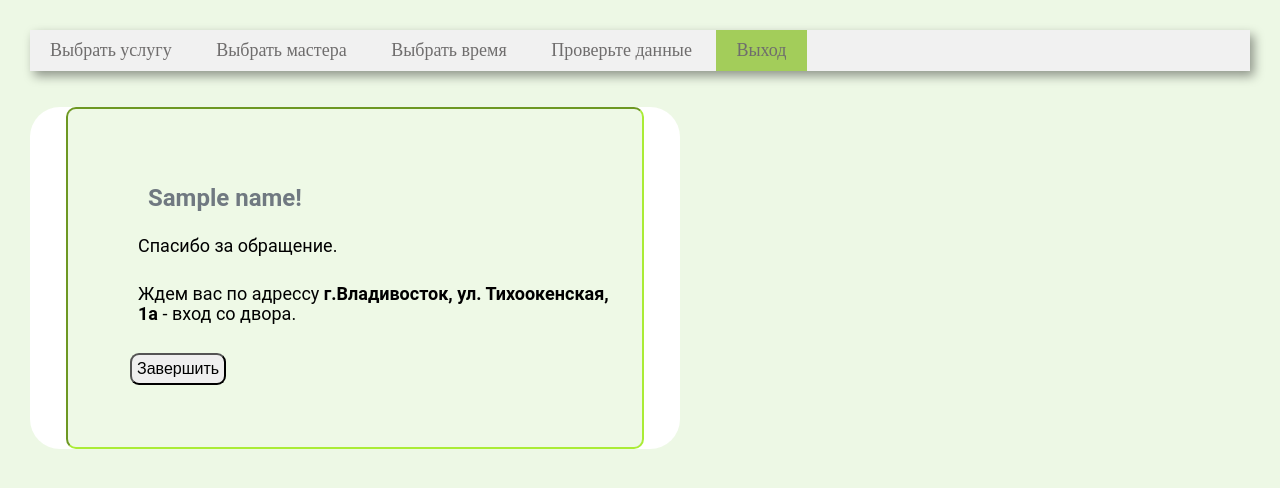
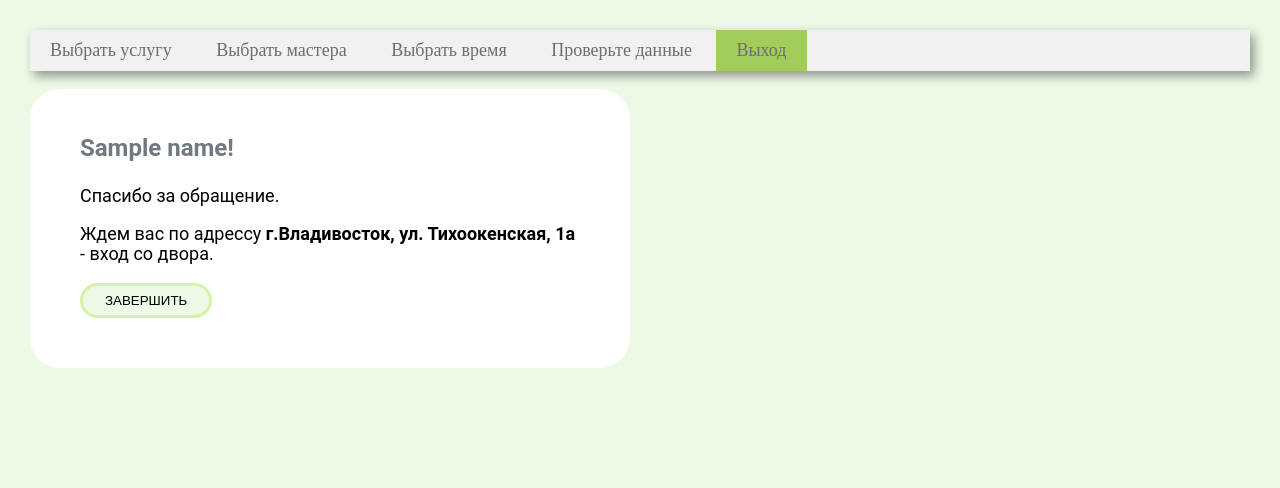
Before and after one commit to Dreammary0/Python_Web-Development_Flask, a Flask app: template final_project/templates/success.html in a window 1280 px wide. Shown: the top 488 px of the page. Run offline with Flask 2, Linux system fonts and the light colour scheme; the template is opened without the code that fills it: most values are stand-ins (such as "Sample title", 1, 10 or a date in 2020).

Commit message:
Стили кнопок

```diff
--- a/final_project/static/CSS/frame_style.css
+++ b/final_project/static/CSS/frame_style.css
@@ -55,17 +55,17 @@ body {
    color: #707981;
 }
 
-input[type="submit"] {
-    /* сверху | справа | снизу | слева */
-    margin: 2em 0 0 0;
-   border-radius: 4px;
-    font-size: 12pt;
-    border-radius: 9px;
-    text-align: center;
-    margin-top: 10px;
-    cursor: pointer;
+/*input[type="submit"] {*/
+/*    !* сверху | справа | снизу | слева *!*/
+/*    margin: 2em 0 0 0;*/
+/*   border-radius: 4px;*/
+/*    font-size: 12pt;*/
+/*    border-radius: 9px;*/
+/*    text-align: center;*/
+/*    margin-top: 10px;*/
+/*    cursor: pointer;*/
 
-}
+/*}*/
 
 label:hover {
     background: #eee;
@@ -76,26 +76,35 @@ summary:hover{
     cursor: pointer;
 }
 
-
-.button {
-    border-radius: 7px;
-    transition: .2s linear;
-}
-
-.button_1 {
-    padding: 5px;
-    border-radius: 4px;
-    font-size: 12pt;
-    border-radius: 9px;
+/*Кнопки*/
+input[type="submit"] {
+    /* сверху | справа | снизу | слева */
+    margin: 2em 0 0 0;
     text-align: center;
     margin-top: 10px;
     cursor: pointer;
 }
+
+.button_1 {
+    border: 3px solid rgba(175, 231, 70, 0.4);
+    text-transform: uppercase;
+    background: rgba(212, 239, 192, 0.4);
+    text-decoration: none;
+    padding: 7px 22px;
+    display: inline-block;
+    border-radius: 100px;
+    transition: all .2s;
+    margin-top: 10px;
+    cursor: pointer;
+}
 .button_1:hover {
-    background: rgba(163, 205, 90, 0.14);
+    transform: translateY(-3px);
+    box-shadow: 0 10px 20px rgba(0, 0, 0, 0.2);
 
 }
 
 .button_1:active {
+     transform: translateY(-1px);
+    box-shadow: 0 5px 10px rgba(0, 0, 0, 0.2);
     background: rgba(163, 205, 90);
 }
--- a/final_project/static/CSS/frame_style_2.css
+++ b/final_project/static/CSS/frame_style_2.css
@@ -67,14 +67,50 @@ select {
     background: rgba(163, 205, 90);
 }
 
+
+
+
+
+/*Кнопки*/
 input[type="submit"] {
-    padding: 5px;
-        margin: 2em 2em 2em 2em;
+    /* сверху | справа | снизу | слева */
+    margin: 2em 0 0 0;
+    text-align: center;
+    margin-top: 10px;
+    cursor: pointer;
+}
 
-    border-radius: 4px;
-    font-size: 12pt;
-    border-radius: 9px;
-    text-align: center;
+
+input[type="submit"]:hover {
+    transform: translateY(-3px);
+    box-shadow: 0 10px 20px rgba(0, 0, 0, 0.2);
+
+}
+
+button[type="submit"]:hover {
+    transform: translateY(-3px);
+    box-shadow: 0 10px 20px rgba(0, 0, 0, 0.2);
+
+}
+
+input[type="submit"], button[type="submit"]:active {
+     transform: translateY(-1px);
+    box-shadow: 0 5px 10px rgba(0, 0, 0, 0.2);
+    background: rgba(163, 205, 90);
+}
+
+
+
+input[type="submit"], button[type="submit"] {
+    margin: 2em 2em 2em 2em;
+       border: 3px solid rgba(175, 231, 70, 0.4);
+    text-transform: uppercase;
+    background: rgba(212, 239, 192, 0.4);
+    text-decoration: none;
+    padding: 7px 22px;
+    display: inline-block;
+    border-radius: 100px;
+    transition: all .2s;
     margin-top: 10px;
     cursor: pointer;
 }
--- a/final_project/templates/date_page.html
+++ b/final_project/templates/date_page.html
@@ -89,7 +89,7 @@
               <h3 style="padding: 45px 0 0 8px;">Выберите интервал:</h3>
             <input type="date"  required="required" placeholder="С какого" name="dateStart">
             <input type="date" required="required" placeholder="По какое" name="dateEnd">
-            <button type ="submit" name="submitGetDate" value="on" class="button_1">Найти подходящее время</button>
+            <button type ="submit" name="submitGetDate" style="margin: 0 0 0 0; " value="on">Показать</button>
   </form>
 
 
@@ -103,7 +103,7 @@
            {% for i in range(0,len(date_list_list)) %}
                {{ grid_list(date_list_list[i].loc[1, 'MasterName'],date_list_list[i].loc[1, 'ProcedureName'],date_list_list[i], uniq_date_list[i] ) }}
            {% endfor %}
-           <input type="submit" class="button_1" value="Подтвердить запись">
+           <input type="submit" class="button_1" style="font-size: 14px;" value="Подтвердить">
                   {% endif %}
 
        </form>
--- a/final_project/templates/success.html
+++ b/final_project/templates/success.html
@@ -4,7 +4,7 @@
     <meta charset="UTF-8">
     <title>Запись в салон</title>
     <link rel="stylesheet" type="text/css" href="/static/CSS/style_for_menu.css"/>
-    <link rel="stylesheet" type="text/css" href="/static/CSS/frame_style_2.css"/>
+    <link rel="stylesheet" type="text/css" href="/static/CSS/frame_style.css"/>
 
     <link href="static/icon.png" rel="icon" type="image/x-icon">
 
```
